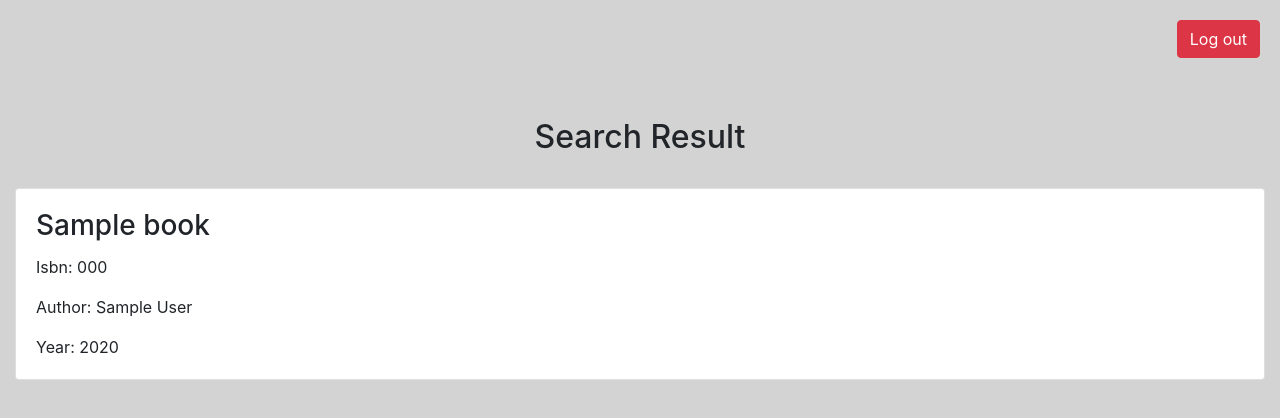
After one commit to dannguyen99/project1, a Flask app: template templates/search_result.html in a window 1280 px wide. The commit adds this page. Shown: the top 418 px of the page. Run offline with Flask 2, Linux system fonts and the light colour scheme; the template is opened without the code that fills it: most values are stand-ins (such as "Sample title", 1, 10 or a date in 2020); some libraries are stand-ins or nearby versions.

Commit message:
finish searching and displaying features

```diff
--- a/application.py
+++ b/application.py
@@ -4,7 +4,6 @@ from flask import Flask, session,render_template, request, redirect
 from flask_session import Session
 from sqlalchemy import create_engine
 from sqlalchemy.orm import scoped_session, sessionmaker
-
 app = Flask(__name__)
 
 # Check for environment variable
@@ -58,13 +57,18 @@ def loging_in():
     name = request.form.get('name')
     password  = request.form.get('password')
     if db.execute("SELECT * FROM users WHERE username = :name AND password = :password",{"name": name, "password":password}).rowcount == 1:
+        session["logged_in"] = True
+        session["username"] = name
         return redirect("/search")
     else:
         return render_template("login.html", message = "Your username or password is incorrect!")
 
 @app.route("/search")
 def search():
-    return render_template("search.html")
+    if not session.get("logged_in"):
+        return redirect("/")
+    else:
+        return render_template("search.html")
 
 @app.route("/searching", methods = ["POST"])
 def searching():
@@ -80,7 +84,7 @@ def searching():
     if len(books) == 0:
         return render_template("search.html", message = "There is no book with that infomation")
     else:
-        return render_template("books.html", books = books)
+        return render_template("search_result.html", books = books)
 
 @app.route("/books/<string:title>")
 def book_info(title):
--- a/templates/search.html
+++ b/templates/search.html
@@ -6,6 +6,7 @@
 {% endblock %}
 
 {% block body %}
+    <h1 style="text-align:center; border-bottom: 30px">Search for a book</h1>
     <form action="{{ url_for('searching') }}" method="POST">
 
         <div class = "form-group">
--- /dev/null
+++ b/templates/search_result.html
@@ -0,0 +1,36 @@
+{% extends "inner_layout.html" %}
+
+{% block heading %}
+    <title>Books Table</title>
+    <meta name="viewport" content="width=device-width, initial-scale=1.0">
+    <style>
+        a
+        {
+            margin: 20px;
+        }
+        a.custom-card,
+        a.custom-card:hover
+        {
+            color: inherit;
+            text-decoration: none;
+        }
+    </style>
+{% endblock %}
+
+{% block body %}
+    <h2 style="text-align:center">Search Result</h2>
+        {% for book in books %}
+    <a href="{{ url_for('books') }}/{{ book.title }}" class="custom-card">
+        <div class = "col-sm-12">
+        <div class="card" style="width:auto" >
+            <div class="card-body">
+              <h3 class="card-title">{{ book.title }}</h3>
+              <p class="card-text">Isbn: {{ book.isbn }}</p>
+              <p class="card-text">Author: {{ book.author }}</p>
+              <p class="card-text">Year: {{ book.year }}</p>
+            </div>
+          </div>
+        </div>
+    </a>
+        {% endfor %}
+{% endblock %}
```
Also changed, not shown: templates/book.html (+18 -10 lines), templates/books.html (+4 -4 lines), 3 other files.
